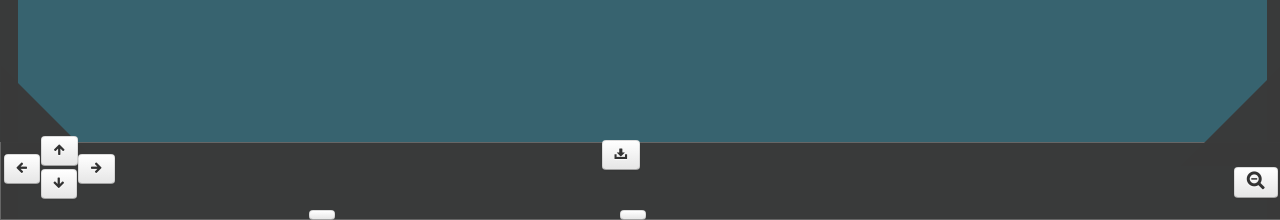
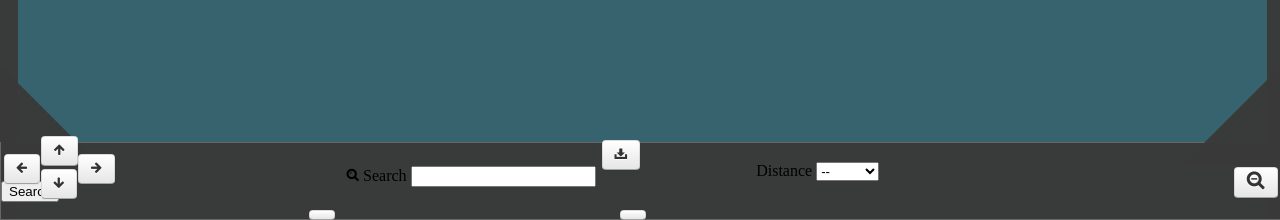
Before and after one commit to bryantjm/Project5, a plain HTML site: page index.html in a window 1280 px wide. Shown: the part 580-800 px from the top of the page. Drawn offline with nearby package versions, Linux system fonts and the light colour scheme; some packages are replaced by stand-ins of ours.

Commit message:
commit 2
added search

```diff
--- a/assets/css/app.css
+++ b/assets/css/app.css
@@ -49,6 +49,20 @@ h6 { font-size: 14px; }
 
 body {
 	padding: 1em;
+}
+
+.page{
+
+}
+
+.location{
+margin-bottom: -4%;
+margin-left: 27%;
+}
+
+.distance {
+margin-left: 59%;
+margin-top: 2%;
 }
 
 /* Main */
--- a/index.html
+++ b/index.html
@@ -144,7 +144,30 @@
         <div id="left-triangle2"> </div>
         <div id="right-triangle2"></div>
 
+            <!--Search -->
+             <div class="page">
+                    <form action="#" method="get" id="search">
+                        <div class="location">
+                            <label for="location"><i class="icon-search"></i> Search</label>
+                            <input type="text" value="" id="location" />
+                        </div>
 
+                        <div class="distance">
+                            <label for="distance">Distance</label>
+                            <select name="distance" id="distance">
+                                <option value="">--</option>
+                                <option value="5">5 Mi</option>
+                                <option value="10">10 Mi</option>
+                                <option value="15">15 Mi</option>
+                                <option value="25">25 Mi</option>
+                                <option value="50">50 Mi</option>
+                                <option value="100">100 Mi</option>
+                            </select>
+                            <a href="#" class="clear" style="display:none">Clear Search</a>
+                        </div>
+                        <button type="submit">Search</button>
+                    </form>
+                </div>
 
     <!-- Bottom Game Controls -->
         <div class="controls title-bar2">
```
